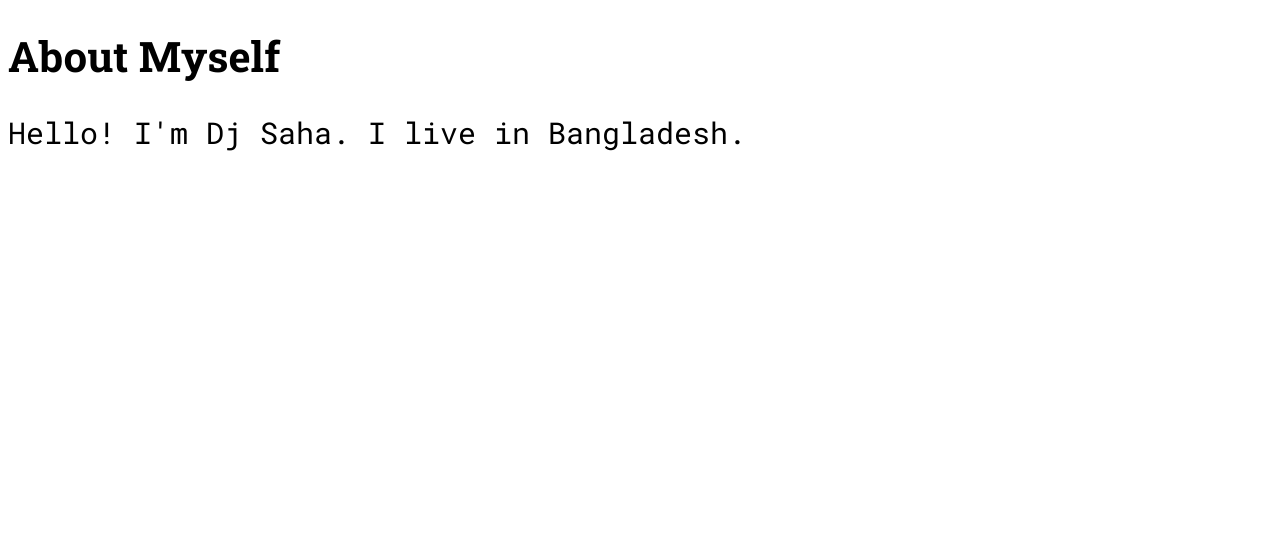
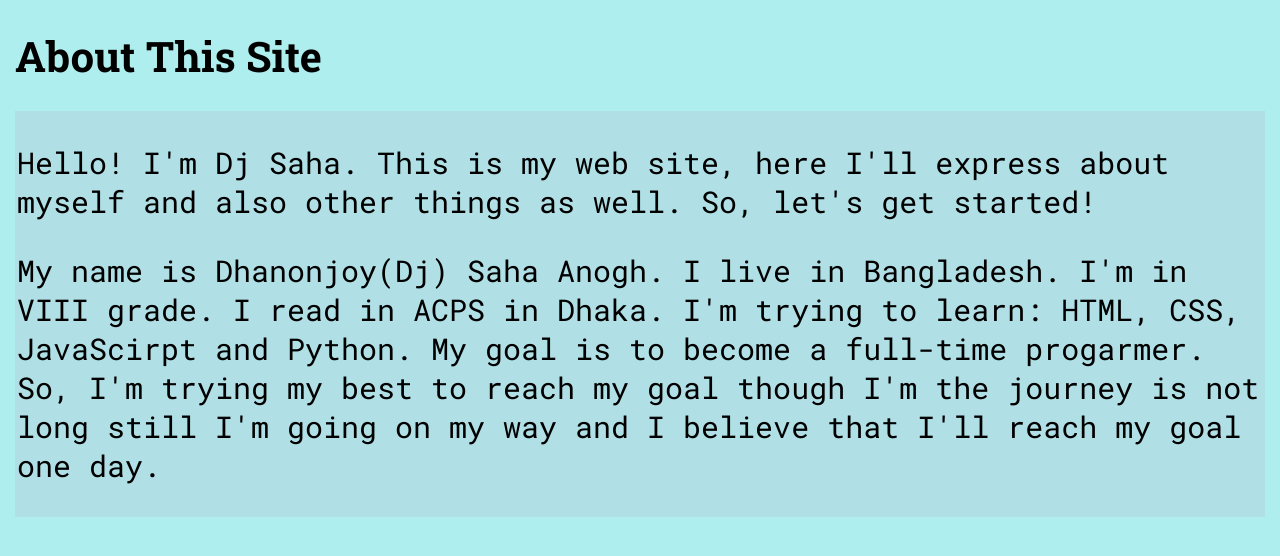
Before and after one commit to DjSahaAnogh/Project-1, a plain HTML site: page web pages/index.html in a window 1280 px wide. Drawn offline with Linux system fonts and the light colour scheme.

Commit message:
index.html was updated.

```diff
--- a/CSS/css for contents/text.css
+++ b/CSS/css for contents/text.css
@@ -3,7 +3,7 @@
   font-family: 'Roboto Slab', serif;
 }
 
-.about_myself{
+.text{
   font-size: 30px;
   font-family: 'Roboto Mono', monospace;
 }
--- a/CSS/general.css
+++ b/CSS/general.css
@@ -1,3 +1,17 @@
 .body{
-  margin: 5px;
+  margin: 15px;
+  background-color: #afeeee;
 }
+
+.content_holder{
+  padding: 2px;
+  background-color: #b0e0e6;
+}
+
+.section{
+  padding: 3px;
+}
+
+.content_footer{
+  background-color: #f5f5f5;
+}
--- a/web pages/index.html
+++ b/web pages/index.html
@@ -1,30 +1,50 @@
 <!DOCTYPE html>
 <html lang="en">
   <head>
-  <meta charset="UTF-8">
-  <meta name="viewport" content="width=device-width, initial-scale=1.0">
+    <meta charset="UTF-8" />
+    <meta name="viewport" content="width=device-width, initial-scale=1.0" />
     <title>Home</title>
-  <link rel="icon" href="/pics/1event-management.png" type="image/x-icon">
-  <link rel="stylesheet" href="/css/general.css">
-  <link rel="stylesheet" href="/css/css for contents/text.css">
+    <link rel="icon" href="/pics/1event-management.png" type="image/x-icon" />
+    <link rel="stylesheet" href="/css/general.css" />
+    <link rel="stylesheet" href="/css/css for contents/text.css" />
 
-
-  <link rel="preconnect" href="https://fonts.googleapis.com">
-  <link rel="preconnect" href="https://fonts.gstatic.com" crossorigin>
-  <link href="https://fonts.googleapis.com/css2?family=Roboto+Slab:wght@100;200;300;400;500;600;700;800;900&display=swap" rel="stylesheet">
-  <link rel="preconnect" href="https://fonts.googleapis.com">
-  <link rel="preconnect" href="https://fonts.gstatic.com" crossorigin>
-  <link href="https://fonts.googleapis.com/css2?family=Roboto+Mono:wght@100;200;300;400;500;600;700&display=swap" rel="stylesheet">
+    <link rel="preconnect" href="https://fonts.googleapis.com" />
+    <link rel="preconnect" href="https://fonts.gstatic.com" crossorigin />
+    <link
+      href="https://fonts.googleapis.com/css2?family=Roboto+Slab:wght@100;200;300;400;500;600;700;800;900&display=swap"
+      rel="stylesheet"
+    />
+    <link rel="preconnect" href="https://fonts.googleapis.com" />
+    <link rel="preconnect" href="https://fonts.gstatic.com" crossorigin />
+    <link
+      href="https://fonts.googleapis.com/css2?family=Roboto+Mono:wght@100;200;300;400;500;600;700&display=swap"
+      rel="stylesheet"
+    />
   </head>
-<body>
+  <body style="margin: 15px; background-color: #afeeee;">
     <header>
-    <h1 class="content_header">About Myself</h1>
+      <h1 class="content_header">About This Site</h1>
     </header>
-  <main>
-    <section class="about_myself">
-      <p>Hello! I'm Dj Saha. I live in Bangladesh.</p>
+    <main class="content_holder">
+      <section class="about_this_site">
+        <p class="text">
+          Hello! I'm Dj Saha. This is my web site, here I'll express about
+          myself and also other things as well. So, let's get started!
+        </p>
       </section>
+      <section class="let_us_get_an_into">
+        <p class="text">
+          My name is Dhanonjoy(Dj) Saha Anogh. I live in Bangladesh. I'm in VIII
+          grade. I read in ACPS in Dhaka. I'm trying to learn: HTML, CSS,
+          JavaScirpt and Python. My goal is to become a full-time progarmer. So,
+          I'm trying my best to reach my goal though I'm the journey is not long
+          still I'm going on my way and I believe that I'll reach my goal one
+          day.
+        </p>
+      </section>
+      <section class="my_skill"></section>
+      <section class="my_certificate"></section>
     </main>
-  <footer></footer>
+    <footer class="content_footer"></footer>
   </body>
 </html>
```
Lines whose indentation alone changed are shown as unchanged.
